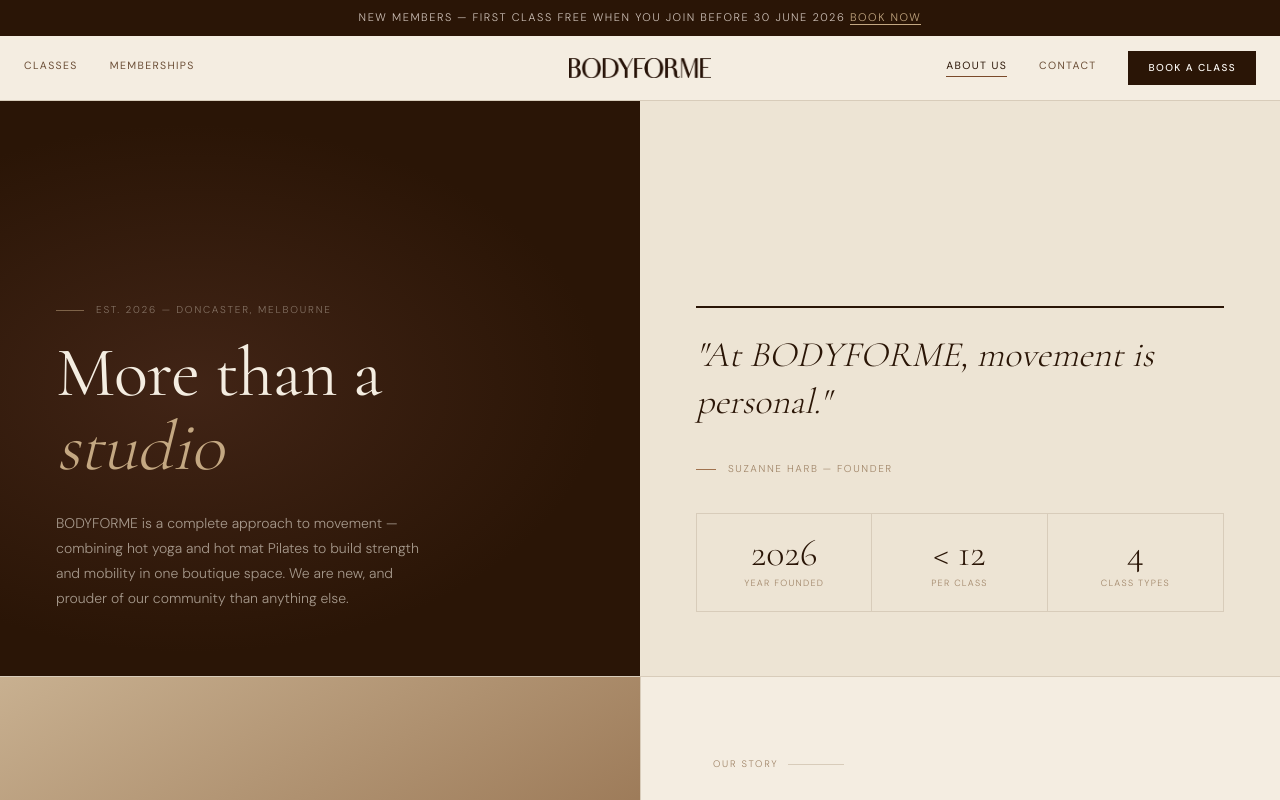
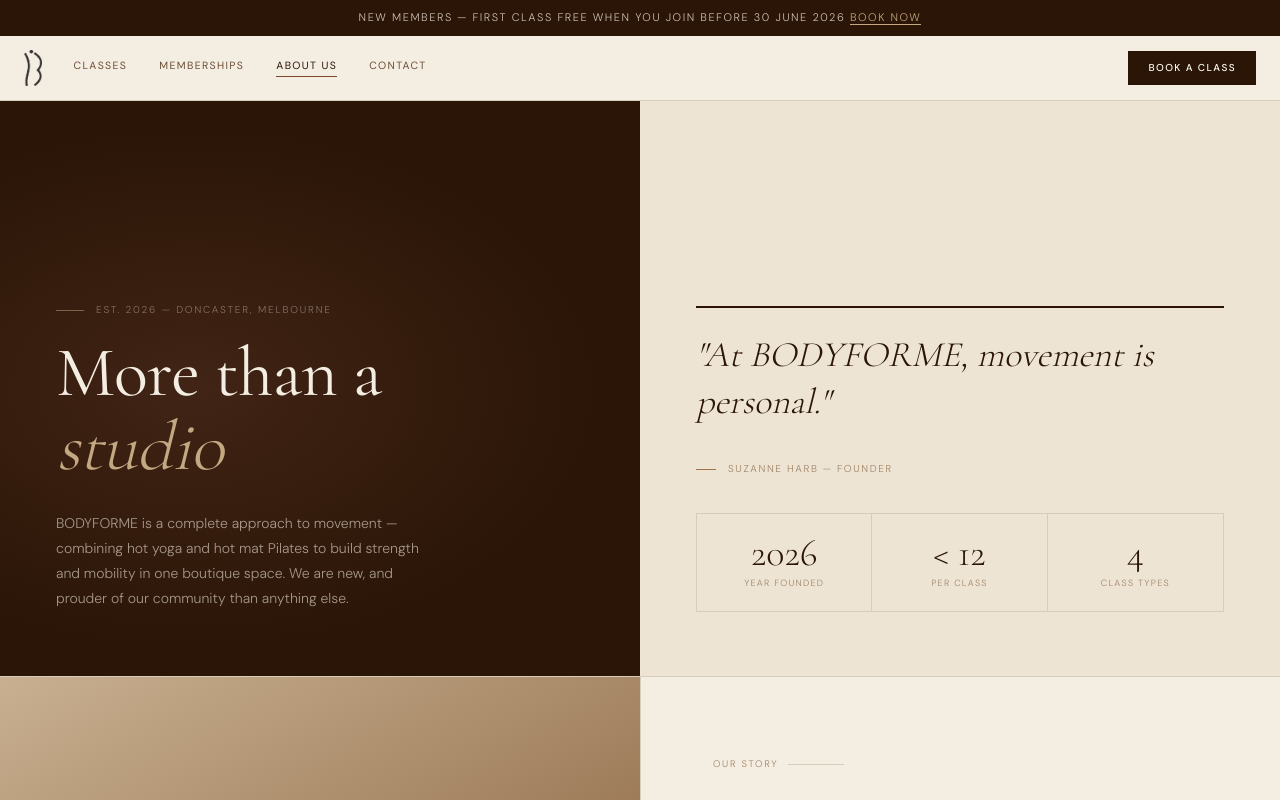
Before and after one commit to jeromeanoel-tech/bodyforme, a Next.js app: page /about in a window 1280 px wide. Shown: the top 800 px of the page. Built offline with nearby package versions, Linux system fonts and the light colour scheme.

Commit message:
Use B logo in header, left-aligned
Co-Authored-By: Claude Sonnet 4.6 <noreply@anthropic.com>

```diff
--- a/components/SiteHeader.tsx
+++ b/components/SiteHeader.tsx
@@ -36,11 +36,16 @@ export default function SiteHeader() {
 
       {/* Sticky header */}
       <header style={{ position: 'sticky', top: 0, zIndex: 100, background: 'var(--linen)', borderBottom: '1px solid var(--rule)' }}>
-        <div style={{ maxWidth: '1280px', margin: '0 auto', padding: '0 24px', height: '64px', display: 'flex', alignItems: 'center', justifyContent: 'space-between', gap: '16px' }}>
+        <div style={{ maxWidth: '1280px', margin: '0 auto', padding: '0 24px', height: '64px', display: 'flex', alignItems: 'center', gap: '32px' }}>
 
-          {/* Desktop: left nav */}
+          {/* Brand — left-aligned, always visible */}
+          <Link href="/" style={{ flexShrink: 0, textDecoration: 'none', display: 'flex', alignItems: 'center' }}>
+            <img src="/bodyformeBlogo.png" alt="BodyForme" style={{ height: 36, width: 'auto', display: 'block' }} />
+          </Link>
+
+          {/* Desktop: nav links */}
           <nav className="desk-nav" style={{ display: 'flex', alignItems: 'center', gap: '32px', flex: 1 }}>
-            {NAV_LEFT.map(({ href, label }) => (
+            {ALL_NAV.map(({ href, label }) => (
               <Link
                 key={href}
                 href={href}
@@ -52,42 +57,25 @@ export default function SiteHeader() {
             ))}
           </nav>
 
-          {/* Brand — always visible */}
-          <Link href="/" style={{ flexShrink: 0, textDecoration: 'none', display: 'flex', alignItems: 'center' }}>
-            <img src="/bodyforme-wordmark.png" alt="Bodyforme" style={{ height: 20, width: 'auto', display: 'block' }} />
-          </Link>
-
-          {/* Desktop: right nav + book button */}
-          <nav className="desk-nav" style={{ display: 'flex', alignItems: 'center', gap: '32px', flex: 1, justifyContent: 'flex-end' }}>
-            {NAV_RIGHT.map(({ href, label }) => (
-              <Link
-                key={href}
-                href={href}
-                className={`nav-link${isActive(href) ? ' active' : ''}`}
-                style={{ fontSize: '10.5px', fontWeight: 400, letterSpacing: '.13em', textTransform: 'uppercase', color: isActive(href) ? 'var(--text)' : 'var(--mid)', textDecoration: 'none', transition: 'color .2s' }}
-              >
-                {label}
-              </Link>
-            ))}
+          {/* Desktop: book button */}
           <Link
             href={studio.bookingUrl}
             target="_blank"
             rel="noopener noreferrer"
             className="desk-book-btn"
-              style={{ fontSize: '10px', fontWeight: 500, letterSpacing: '.14em', textTransform: 'uppercase', color: 'var(--canvas)', background: 'var(--esp)', padding: '9px 20px', textDecoration: 'none', whiteSpace: 'nowrap', transition: 'background .2s' }}
+            style={{ fontSize: '10px', fontWeight: 500, letterSpacing: '.14em', textTransform: 'uppercase', color: 'var(--canvas)', background: 'var(--esp)', padding: '9px 20px', textDecoration: 'none', whiteSpace: 'nowrap', transition: 'background .2s', flexShrink: 0 }}
             onMouseEnter={e => (e.currentTarget.style.background = 'var(--brown)')}
             onMouseLeave={e => (e.currentTarget.style.background = 'var(--esp)')}
           >
             Book a Class
           </Link>
-          </nav>
 
           {/* Mobile: hamburger */}
           <button
             className="mob-hamburger"
             onClick={() => setOpen(o => !o)}
             aria-label="Toggle menu"
-            style={{ width: '40px', height: '40px', background: 'none', border: 'none', cursor: 'pointer', padding: 0, color: 'var(--esp)', flexShrink: 0, fontSize: '20px', lineHeight: 1 }}
+            style={{ width: '40px', height: '40px', background: 'none', border: 'none', cursor: 'pointer', padding: 0, color: 'var(--esp)', flexShrink: 0, fontSize: '20px', lineHeight: 1, marginLeft: 'auto' }}
           >
             {open ? '✕' : '☰'}
           </button>
```
Lines whose indentation alone changed are shown as unchanged.
